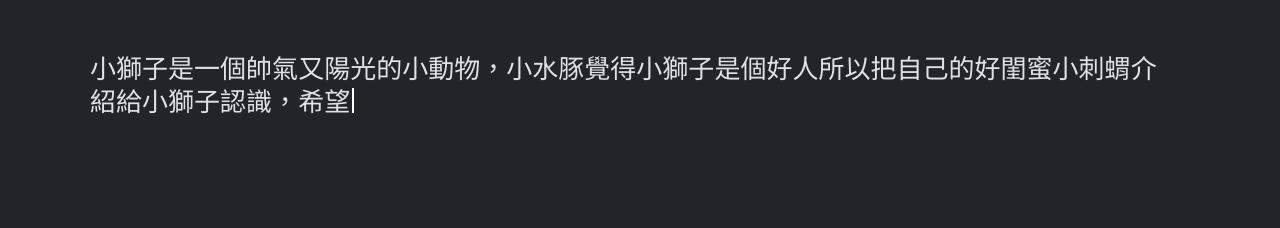
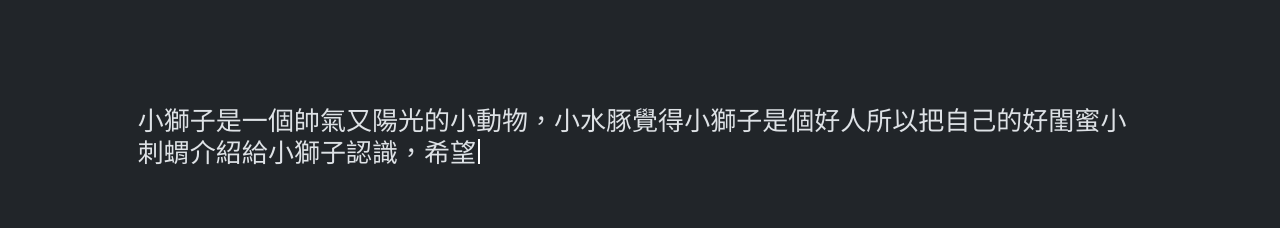
Before and after one commit to andy-0000011/test, a plain HTML site: page index.html in a window 1280 px wide. Drawn offline with nearby package versions, Linux system fonts and the light colour scheme.

Commit message:
Update index.html

```diff
--- a/index.html
+++ b/index.html
@@ -27,14 +27,13 @@
           position: relative;
           display: inline;
           margin: auto;
-          width: max(100%, 40vw);
+          width: max(100%, 100vw);
           font-size: 26px;
           line-height: 1.25;
       }
 
       p {
-          padding: 4px 8px;
-/*          border: 1px solid #000;*/
+          padding: 5% 5%;
           display: inline-block;
       }
 
@@ -50,7 +49,7 @@
       span {
         left: 0;
         position: fixed;
-        bottom: 2%;
+        bottom: 3%;
         width: 100%;
         z-index: 100;
       }
@@ -77,15 +76,10 @@
   <body class="">
     <div class="d-none mask"></div>
     <div class="container mt-5">
-      <div class="row">
-        <div class="col">
-          <p>
-            <a id="content"></a>
-          </p>
-
-        </div>
-      </div>
-      <div class="row text-center">
+      <p>
+        <a id="content"></a>
+      </p>
+      <div class="text-center">
         <span class="d-none" id="continue">
           點擊空白處繼續...
         </span>
```
